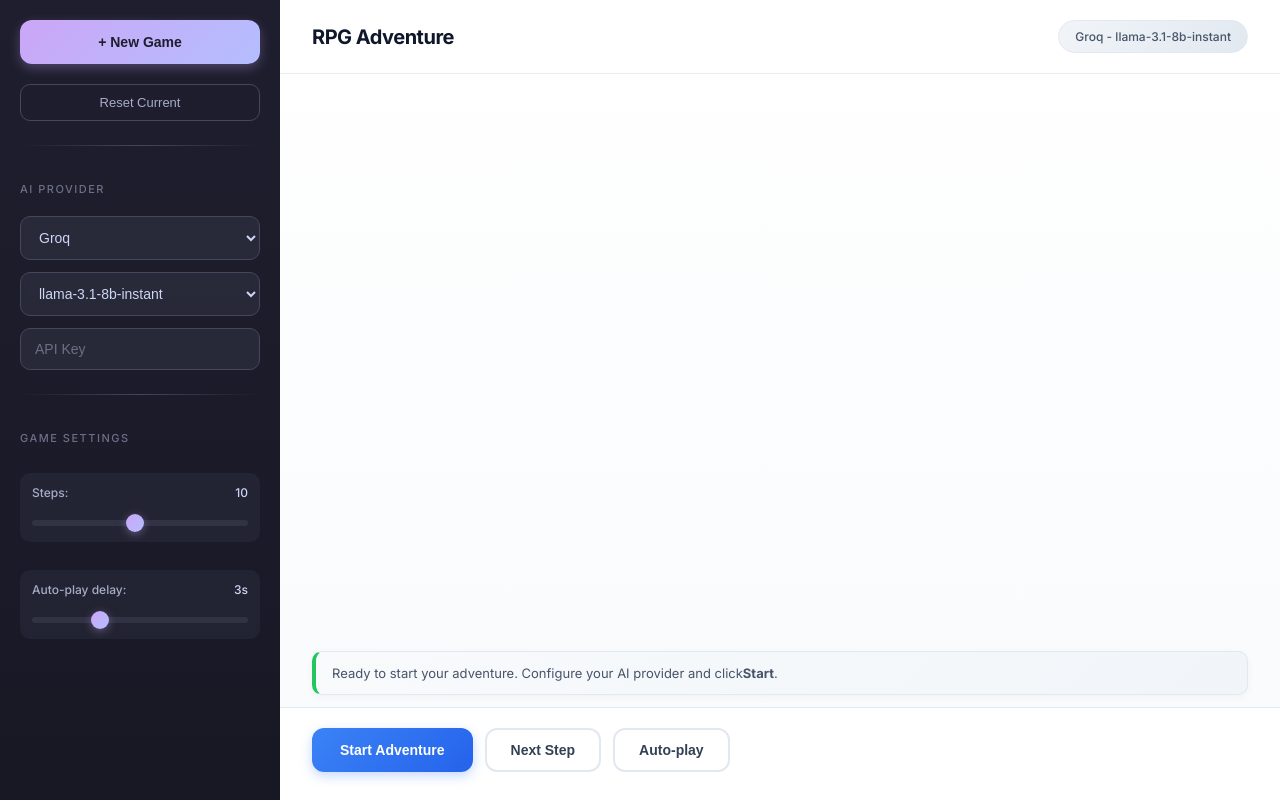
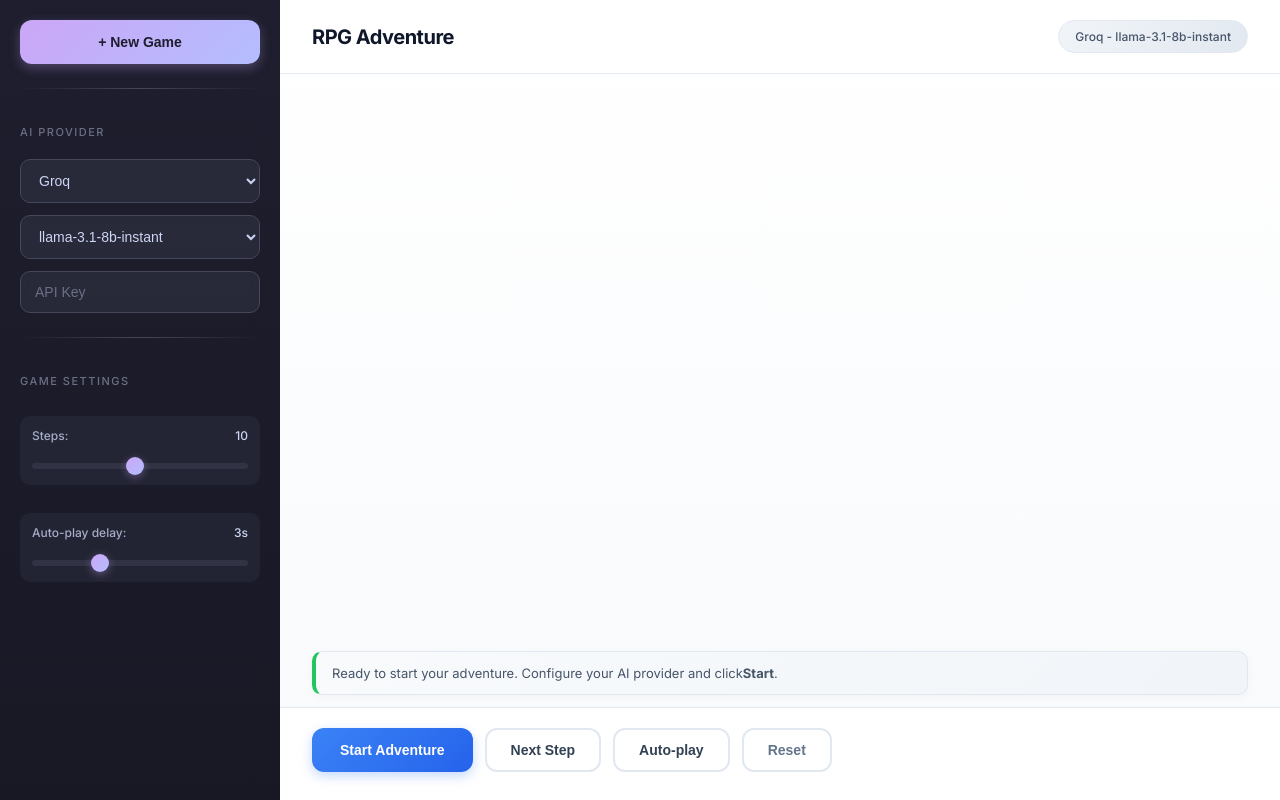
Before and after one commit to enayat-hussain/roleplay-chatbot, a Flask app: page / in a window 1280 px wide. Run offline with Flask 3, Linux system fonts and the light colour scheme.

Commit message:
refactor: move Reset button to bottom button row
- Revert New Game to reset in place (no new tab)
- Move Reset button from sidebar to bottom button row
- Reset button styled to match other action buttons
- Both New Game (sidebar) and Reset (bottom) now reset the game
- Cleaner UI with action buttons grouped together

Co-Authored-By: Claude Opus 4.5 <noreply@anthropic.com>

```diff
--- a/static/css/style.css
+++ b/static/css/style.css
@@ -71,30 +71,6 @@ body {
 
 .new-chat-btn:active {
     transform: translateY(0);
-}
-
-/* Reset Button */
-.reset-btn {
-    background: transparent;
-    color: #a6adc8;
-    border: 1px solid #45475a;
-    padding: 10px 16px;
-    border-radius: 10px;
-    font-weight: 500;
-    font-size: 13px;
-    cursor: pointer;
-    transition: all 0.2s ease;
-    margin-top: 8px;
-}
-
-.reset-btn:hover {
-    background: rgba(239, 68, 68, 0.1);
-    border-color: #ef4444;
-    color: #ef4444;
-}
-
-.reset-btn:active {
-    transform: scale(0.98);
 }
 
 /* Divider */
@@ -483,6 +459,34 @@ body {
     box-shadow: none;
 }
 
+/* Reset Button */
+.reset-action {
+    background: #ffffff;
+    color: #64748b;
+    border: 2px solid #e2e8f0;
+    border-radius: 12px;
+    padding: 12px 24px;
+    font-weight: 600;
+    font-size: 14px;
+    cursor: pointer;
+    transition: all 0.2s ease;
+}
+
+.reset-action:hover {
+    background: #fef2f2;
+    border-color: #ef4444;
+    color: #ef4444;
+}
+
+.reset-action:active {
+    transform: scale(0.98);
+}
+
+.reset-action:disabled {
+    opacity: 0.5;
+    cursor: not-allowed;
+}
+
 /* Loading animation for streaming */
 @keyframes pulse {
     0%, 100% { opacity: 1; }
@@ -559,7 +563,8 @@ body {
     .secondary-action,
     .danger-action,
     .success-action,
-    .resume-action {
+    .resume-action,
+    .reset-action {
         flex: 1;
         min-width: 100px;
     }
--- a/static/js/app.js
+++ b/static/js/app.js
@@ -63,7 +63,7 @@ function setupEventListeners() {
     stopBtn.addEventListener('click', stopAutoplay);
     resumeBtn.addEventListener('click', resumeAutoplay);
     continueBtn.addEventListener('click', showContinueModal);
-    newGameBtn.addEventListener('click', openNewGame);
+    newGameBtn.addEventListener('click', resetGame);
     resetBtn.addEventListener('click', resetGame);
 
     // Modal events
@@ -719,11 +719,6 @@ async function continueWithAutoplay(stepsToAdd) {
     setProcessing(false);
 }
 
-function openNewGame() {
-    // Open the app in a new tab so user can keep current chat
-    window.open(window.location.href, '_blank');
-}
-
 async function resetGame() {
     // Stop any ongoing autoplay
     if (abortController) {
--- a/templates/index.html
+++ b/templates/index.html
@@ -14,7 +14,6 @@
         <!-- Sidebar -->
         <aside class="sidebar">
             <button id="newGameBtn" class="new-chat-btn">+ New Game</button>
-            <button id="resetBtn" class="reset-btn">Reset Current</button>
 
             <div class="divider"></div>
 
@@ -75,6 +74,7 @@
                 <button id="stopBtn" class="danger-action" style="display: none;">Stop</button>
                 <button id="resumeBtn" class="resume-action" style="display: none;">Resume Auto-play</button>
                 <button id="continueBtn" class="success-action" style="display: none;">Continue Story</button>
+                <button id="resetBtn" class="reset-action">Reset</button>
             </div>
         </main>
     </div>
```
